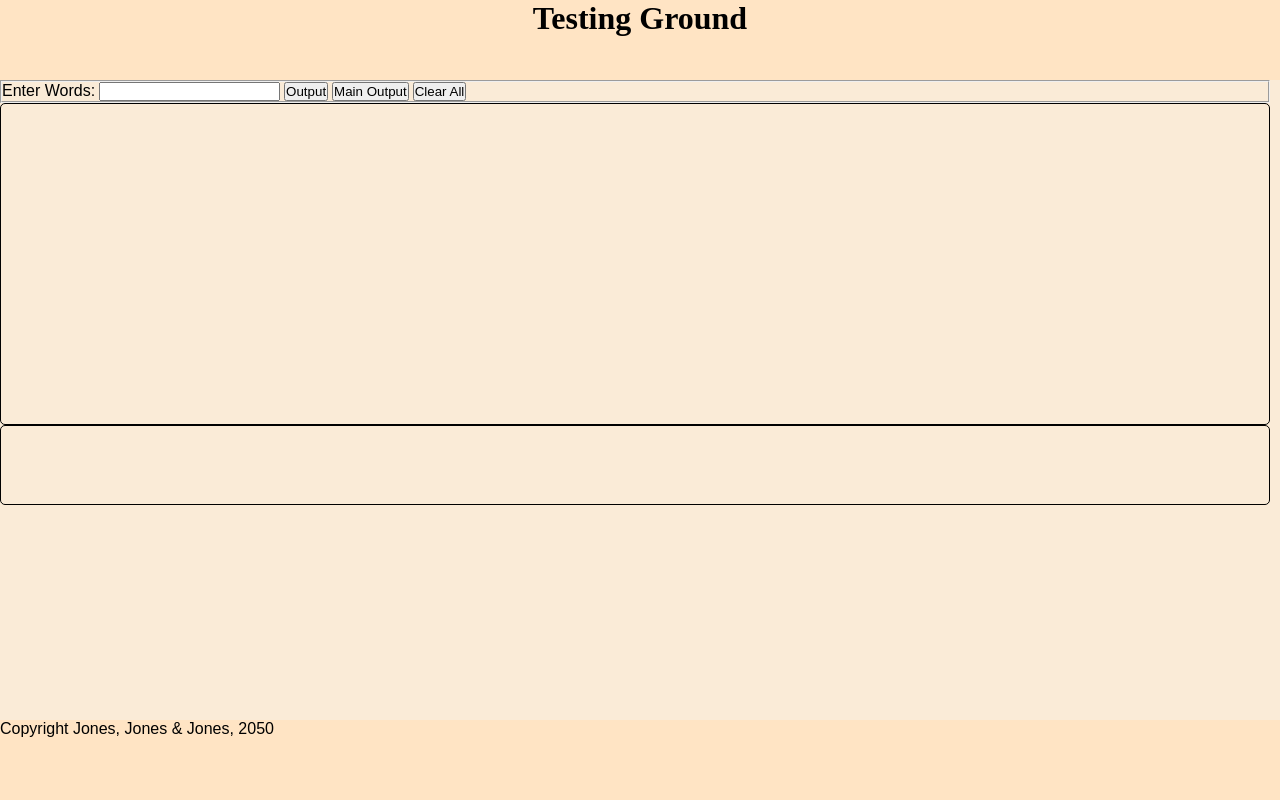
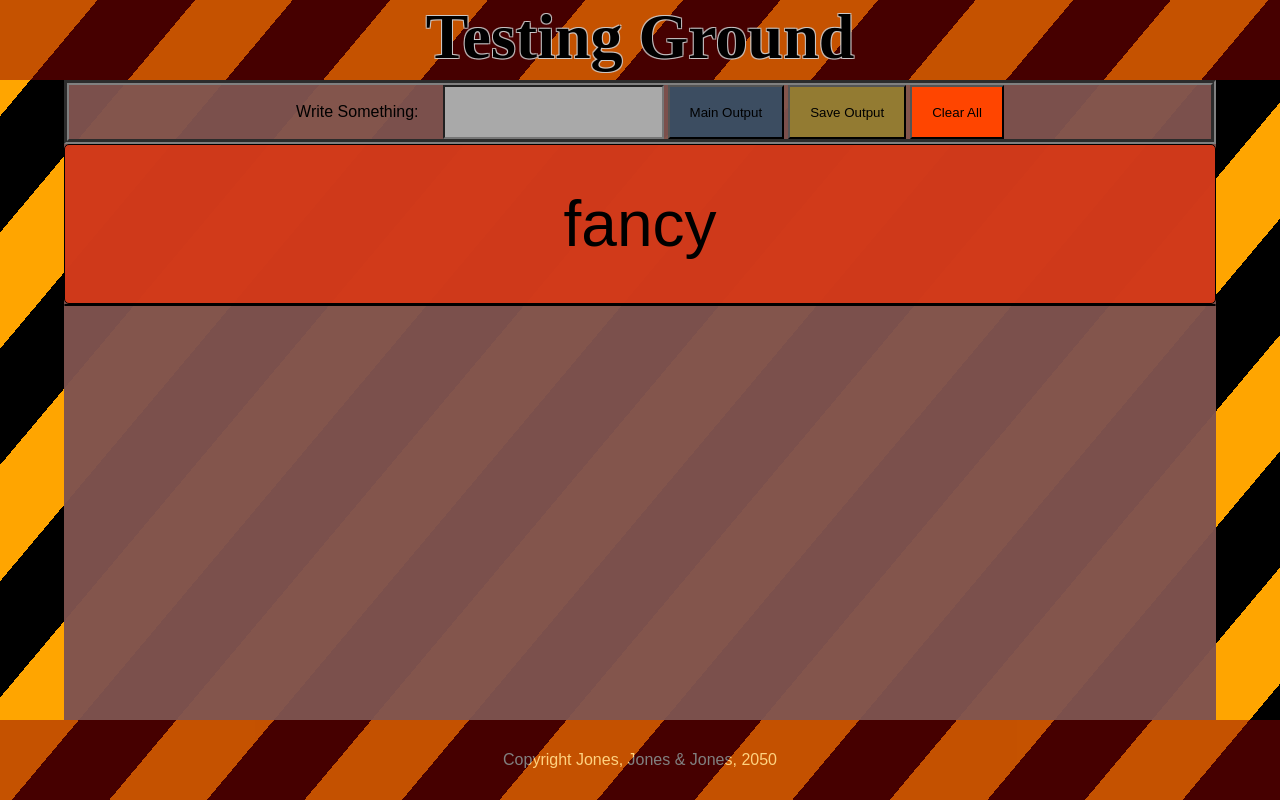
Before and after one commit to Ang005e/Template_JavaScript_Interface, a plain HTML site: page index.html in a window 1280 px wide. Both pictures are taken after a click on the button "Main Output". Drawn offline with Linux system fonts and the light colour scheme.

Commit message:
finalised styling changes

```diff
--- a/index.html
+++ b/index.html
@@ -2,32 +2,35 @@
 <html lang="en">
     <head>
         <meta charset="UTF-8">
-        <title>RegExp Tests</title>
+        <title>JavaScript Interface</title>
         <script src="main.js" defer="defer"></script>
         <link rel="stylesheet" href="theme.css">
     </head>
     <body>
+        <section id="background-wrapper">
+
             <header>
                 <h1>Testing Ground</h1>
             </header>
-
             <main>
                 <form>
                     <fieldset>
-                    <label for="txt-input">Enter Words:</label>
+                        <label for="txt-input">Write Something:</label>
                         <input type="text" id="txt-input">
-                    <button type="button" id="btn-confirm">Output</button>
                         <button type="button" id="btn-main">Main Output</button>
+                        <button type="button" id="btn-confirm">Save Output</button>
                         <button type="button" id="btn-clear-all">Clear All</button>
                     </fieldset>
                 </form>
+                <div class="main-display-div">
+                    <p></p>
+                </div>
                 <div id="container"></div>
-            <div class="big-div"></div>
-
             </main>
 
             <footer>
                 <p>Copyright Jones, Jones & Jones, 2050</p>
             </footer>
+        </section>
     </body>
 </html>
--- a/main.js
+++ b/main.js
@@ -2,28 +2,53 @@ let allText = [];
 let btnConfirm = document.querySelector('#btn-confirm');
 let btnMain = document.querySelector('#btn-main');
 let btnClearAll = document.querySelector('#btn-clear-all');
-let bigDiv = document.querySelector('.big-div');
+let mainDisplay = document.querySelector('.main-display-div > p');
 
 document.addEventListener('DOMContentLoaded', function(event) {
-    repop();
-})
-btnConfirm.addEventListener('click', () => {
-    let text = proccessText(document.querySelector('#txt-input').value)
-    createOutputElem(text);
-    bigDiv.innerText = text
-})
-btnMain.addEventListener('click', () => {
-    let text = proccessText(document.querySelector('#txt-input').value)
-    bigDiv.innerText = text
-})
-btnClearAll.addEventListener('click', () => {
-    localStorage.clear();
-    document.querySelectorAll('.output').forEach((elem) => {
-        elem.remove()
-    })
-    bigDiv.innerText = ''
+    restoreSave();
 })
 
+document.addEventListener('keypress', function(event) {
+
+    if (event.key !== 'Enter') {return}
+    event.preventDefault();
+    enterText();
+})
+
+btnConfirm.addEventListener('click', () => {
+    let text = processText(document.querySelector('#txt-input').value)
+    mainDisplayText(text);
+    enterText(text);
+})
+
+btnMain.addEventListener('click', () => {
+    let text = processText(document.querySelector('#txt-input').value)
+    mainDisplayText(text);
+})
+
+btnClearAll.addEventListener('click', () => {
+    localStorage.setItem('outputs', '');
+    document.querySelectorAll('.output').forEach((elem) => {
+        elem.remove();
+    })
+    mainDisplay.innerText = '';
+})
+
+function enterText(text) {
+    if (text === undefined) {
+        return;
+    }
+    createOutputElem(text);
+    storeValue(text);
+}
+
+function mainDisplayText(text) {
+    if (text === undefined) {return}
+    mainDisplay.innerText = text;
+    mainDisplay.parentElement.style.backgroundColor = 'rgba(0, 100, 0, 0.85)';
+    setTimeout(function () {mainDisplay.parentElement.style.backgroundColor = 'rgba(242, 48, 5, 0.70)';}, 400)
+
+}
 
 function createOutputElem(text) {
 
@@ -34,118 +59,37 @@ function createOutputElem(text) {
 
     elem.appendChild(child);
     child.innerText = text;
+}
+function setOutputElem(container, elem) {
+    let elems = document.querySelectorAll('.output');
+    container.appendChild(elem);
+    elem.setAttribute('id', `output${elems.length}`);
+    elem.setAttribute('class', 'output');
+    return elem;
+}
+function storeValue(text) {
     allText.length === 0 ? allText[0] = text : allText.push(text);
-
     localStorage.setItem('outputs', allText.join('|'));
 }
 
-function setOutputElem(container, elem) {
-    let elems = document.querySelectorAll('.output');
-    container.appendChild(elem)
-    elem.setAttribute('id', `output${elems.length}`)
-    elem.setAttribute('class', 'output');
-    return elem;
+function restoreSave() {
+    let text = localStorage.getItem('outputs');
+    if (text === null || text === '') {return}
+    text.split('|').forEach((txt) => {
+        createOutputElem(txt);
+    })
 }
 
-function repop() {
-    let text = localStorage.getItem('outputs');
-    let last;
-    if (text === null) {return}
-    text.split('|').forEach((txt) => {
-        createOutputElem(txt);
-        last  = txt !== '' ? txt : last;
-    })
-    bigDiv.innerText = last
-}
-
-function proccessText(text) {
-    //ToDo:
-    // match similar words
-    // match similar letter patterns
-    // i.e.:
-    // letters next to each other
-    // words that are mostly matching but with a misplaced letter
-
-    // 12-06-2024
-    // 2024-12-06
-    // 06-2024-12
-
-    // Accepted formats:
-    // dd-mm-yyyy OR dd-mm OR d-m
-    // dd/mm/yyyy OR dd/mm OR d/m
+function processText(text) {
 
     console.log('Original Text: ' + text);
-    let result;
-    // validation tests:
-    text = text.replaceAll(/(\/|\s)/g, '-') // Convert whitespaces or slashes to dashes
-    text = text.replaceAll(/(\b|'-')(\d)(\b|'-')/g, '0$2') // Add zeros to single digits
 
-    // (dates should be valid, within range, and seperated by '-' up to this point)
-    // format correction:
-    try {
+    // Do something...
 
-        let year = text.match(/-\d{4}\b/g)[0] // year is in the expected position & format
-        text = manipulateDate(text) // convert the date to ISO format
-    }
-    catch {
-        text = manipulateDate(text, false, new Date().getFullYear()) // the year is null/doesn't exist
-        text = valiDateYear(text) // hahahahahahahahahahahahahahahahahahahahahahahahahahahahahahahahahahahahahahahahahahahahahahahahahahahaha im going insane
-    }
+    let result = 'fancy ' + text;
 
-    //ToDo ensure the date is valid (days/months are within correct range)
+    // ...less lazy than this
 
-    result = text
     console.log('Post Processing:' + result);
     return result;
-
-    function valiDateYear(date) { // checks that the year is in the future, and returns a valid future date if mm/dd is entered without a year.
-
-        let month = new Date().getMonth()+1
-        let day = new Date().getDate()
-
-        let futureDate = manipulateDate(date, false, new Date().getFullYear() + 1); // one year in the future
-
-        let arguedDay = parseInt(manipulateDate(date, true)[2])
-        let arguedMonth = parseInt(manipulateDate(date, true)[1])
-
-        // make sure dates are only passed through this when entered (without a year),
-        // as otherwise off ingredients will magically become fresh again...
-
-        if (arguedMonth > month) { // the argued month is in the future
-            return manipulateDate(date);
-        }else if ((arguedMonth === month) && (arguedDay >= day)) { // the argued month is current, and the day is either current or in the future
-            return manipulateDate(date);
-        }else if (arguedMonth < month) { // the argued month is in the past
-            return futureDate
-        }else if ((arguedMonth === month) && (arguedDay < day)) { // the argued month is current, but the day is in the past
-            return futureDate
-        }
-    }
-    function manipulateDate(date, split = false, arguedYear = null) { // returns formatted OR split date.
-        // Is passed full (dd-mm-yyyy) or partial (dd-mm) date. If partial date is passed, year must be passed too.
-        let year = arguedYear !== null;
-        let ISOFormat = /^\d{4}/.test(date);
-        (!year) && (arguedYear = date.match(/\d{4}/)[0]) // set year as the year found by the search pattern
-
-        if (/*!year && */ISOFormat) {
-            return sendDate([arguedYear, date.match(/(\d\d)-(\d\d$)/)], split)
-        }else /*if (!year)*/ {
-            return sendDate([arguedYear, date.match(/(^\d\d)-(\d\d)/)], split)
-        }
-/*        if (ISOFormat) {
-            date = [arguedYear, date.match(/(\d\d)-(\d\d)$/)] //date.match(/(\d{4})(\d\d)-(\d\d)$/)
-            return sendDate([date])
-        } else {
-
-        }*/
-
-        function sendDate([val1, val2], split/*, full=false*/) {
-/*            if (full) {
-                if (split) return [date[0], date[1], date[2]];
-                return `${date[0]}-${date[1]}-${date[2]}`
-            } else {*/
-            if (split) return [val1, val2[1], val2[2]];
-            return `${val1}-${val2[0]}`
-        }
-    }
 }
--- a/theme.css
+++ b/theme.css
@@ -1,44 +1,124 @@
+:root {
+
+}
 * {
     box-sizing: border-box;
     margin: 0;
     padding: 0;
-    border-collapse: collapse;
-    overflow: hidden;
-    scrollbar-width: thin;
+}
+#background-wrapper {
+    background-image: repeating-linear-gradient(130deg, orange 0%, orange 5%, black 5%, black 10%);
+    z-index: 0;
+}
+#background-wrapper > * {
+    z-index: 1;
 }
 main {
-    scrollbar-gutter: stable;
+    overflow-x: hidden;
     overflow-y: auto;
+    margin: auto;
     height: 80vh;
-    background-color: antiquewhite;
+    width: 90vw;
+    background-color: rgba(127, 83, 79, 0.97);
+    scrollbar-width: thin;
+    scrollbar-gutter: both-edges;
 }
-
 header {
     height: 10vh;
-    background-color: bisque;
+    background: rgba(139, 0, 0, 0.5);
 }
 footer {
     height: 10vh;
-    background-color: bisque;
+    opacity: 50%;
+    background: darkred;
+    p {
+        color: white;
+        opacity: 100%;
+    }
 }
 
 h1 {
+    --outline-col: rgba(205, 205, 206, 0.8);
+    font-size: clamp(1vh, 8vh, 13vw);
+    text-align: center;
+    text-shadow: 1px 1px 0 var(--outline-col), 1px -1px 0 var(--outline-col), -1px 1px 0 var(--outline-col), -1px -1px 0 var(--outline-col);
+    text-decoration: white solid;
+}
+p {
+    font-family: sans-serif;
+}
+
+form {
+    height: 10%;
+    border: 5px groove grey;
+
+    fieldset {
+        position: relative;
+        border: none;
+        height: 100%;
+        width: fit-content;
+        margin: auto;
+    }
+    button, label, input {
+        display: inline-block;
+        width: fit-content;
+        padding-inline: 20px;
+        height: 100%;
+    }
+    label {
+        font-family: sans-serif;
+        display: initial;
+    }
+    input {
+        background: darkgrey;
+    }
+    #btn-main {background-color: #3C4D61}
+    #btn-confirm {background-color: #937B32;}
+    #btn-clear-all {background-color: orangered}
+}
+.main-display-div {
+    height: 20vh;
+    background: rgba(242, 48, 5, 0.70);
+    transition: background-color 0.225s ease;
+}
+.main-display-div > p {
+    top: 50%;
+    left: 50%;
+    transform: translate(-50%, -50%);
+    font-size: clamp(1vh, 8vh, 13vw);
+}
+#container {
+    position: relative;
+    display: grid;
+    grid-template-rows: auto;
+    grid-template-columns: repeat(4, 25%);
+}
+#container div {
+    height: 10vh;
+    z-index: 2;
+    background-color: rgba(132, 86, 77, 0.95);
+}
+div {
+    position: relative;
+    border: 1px solid black;
+    border-radius: 5px;
     text-align: center;
 }
-p, label {
+
+
+p {
+    position: relative;
     font-family: sans-serif;
+    width: fit-content;
+
+    left: 50%;
+    top: 50%;
+    transform: translate(-50%, -50%);
 }
-#container {
-    display: grid;
-    grid-template-rows: repeat(4, 10vh);
-    grid-template-columns: repeat(4, 25vw);
+
+@media only screen and (max-width: 750px) {
+    form {
+        height: fit-content !important;
+        width: 100% !important;
+    }
 }
-div {
-    border: 1px solid black;
-    border-radius: 5px;
-}
-.big-div {
-    height: 10vh;
-    text-align: center;
-    padding-top: 4vh;
-}
```
Lines whose indentation alone changed are shown as unchanged.
